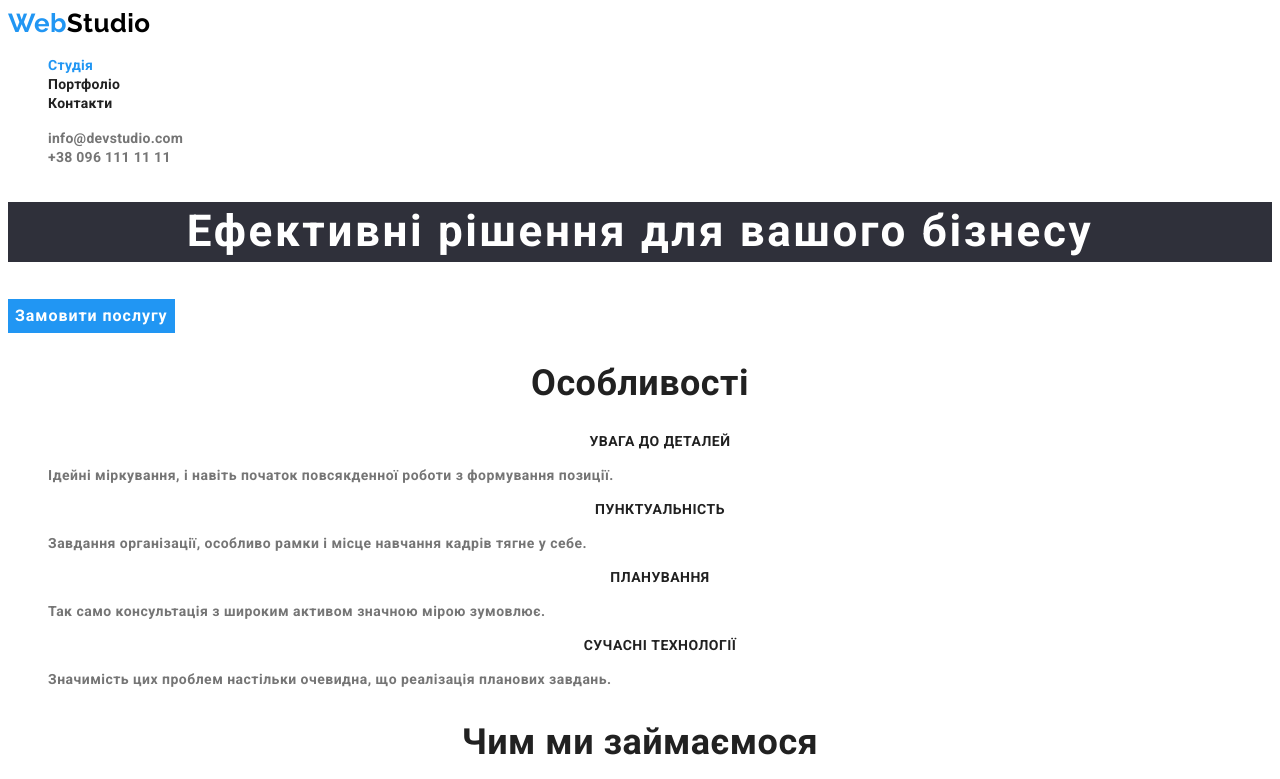
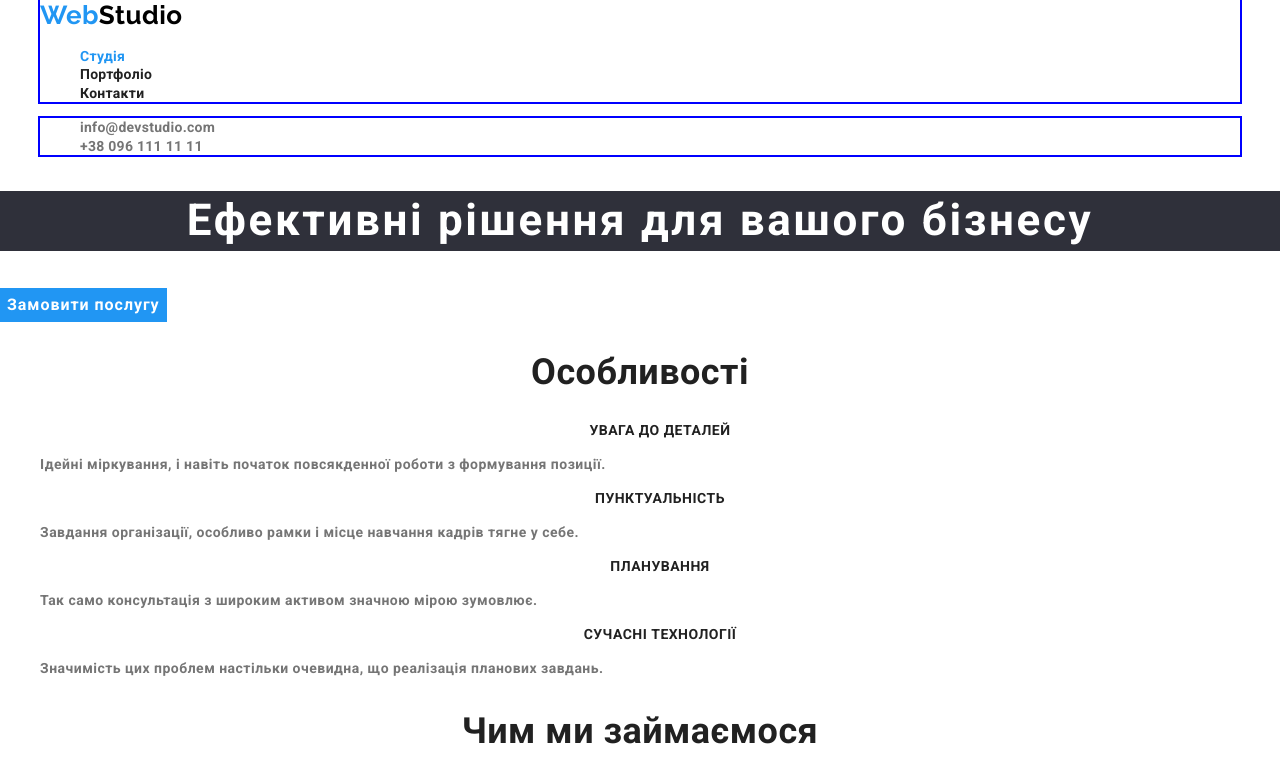
Before and after one commit to Oleksandra83/goit-markup-hw-02, a plain HTML site: page index.html in a window 1280 px wide. Shown: the top 779 px of the page. Drawn offline with nearby package versions, Linux system fonts and the light colour scheme.

Commit message:
Налаштування блоків

```diff
--- a/css/styles.css
+++ b/css/styles.css
@@ -6,6 +6,7 @@
     --primary-bg-color: #ffffff;
     --primary-white-color:#ffffff;
 }
+
 body{
     color: var(--primary-text-color);
     background-color: var(--primary-bg-color);
@@ -17,6 +18,13 @@ body{
 /*Стилі для index.html*/
 .list {
     list-style: none;
+}
+
+.container{
+margin-left: auto;
+margin-right: auto;
+width: 1200px;
+outline: 2px solid blue;
 }
 /*logo-basic*/
 .logo-basic{
--- a/index.html
+++ b/index.html
@@ -7,20 +7,24 @@
             <title>Document</title>
             <link
                 href="https://fonts.googleapis.com/css2?family=Raleway:wght@700&family=Roboto:ital,wght@0,700;1,400;1,500&display=swap"
-                rel="stylesheet">
+                rel="stylesheet"/>
+                <link rel="stylesheet" href="https://cdnjs.cloudflare.com/ajax/libs/modern-normalize/0.6.0/modern-normalize.min.css"/>
             <link rel="stylesheet" href="./css/styles.css">
         </head>
         <body>
             <!--Шапка сайта-->
         <header>
+            <div class="container">
                 <nav>
                     <a href="./index.html" class="logo-basic"><span class="logo">Web</span>Studio</a>
                     <ul class="site-nav list">
-                <li><a href="" class="link current">Студія</a></li>
+                        <li><a href="./index.html" class="link current">Студія</a></li>
                         <li><a href="./portfolio.html" class="link">Портфоліо</a></li>
                         <li><a href="" class="link">Контакти</a></li>
                     </ul>
                 </nav>
+            </div>
+            <div class="container">
                 <ul class="auth-nav list">
                     <li>
                         <a href="mailko:info@devstudio.com" class="link">info@devstudio.com</a>
@@ -29,6 +33,9 @@
                         <a href="tel:+380961111111" class="link">+38 096 111 11 11</a>
                     </li>
                 </ul>
+            </div>
+
+
        </header>
        <main>
                 <!--Ефективні рішення для бізнесу-->
```
Also changed, not shown: portfolio.html (+2 -1 lines). Lines whose indentation alone changed are shown as unchanged.
